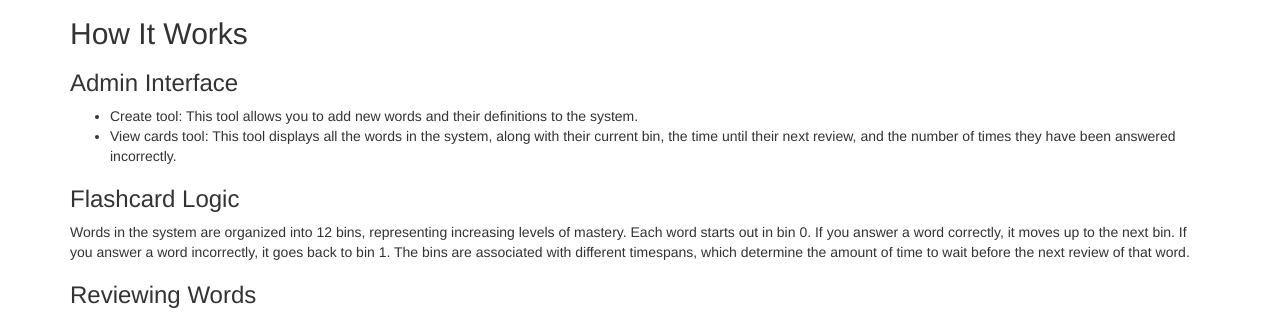
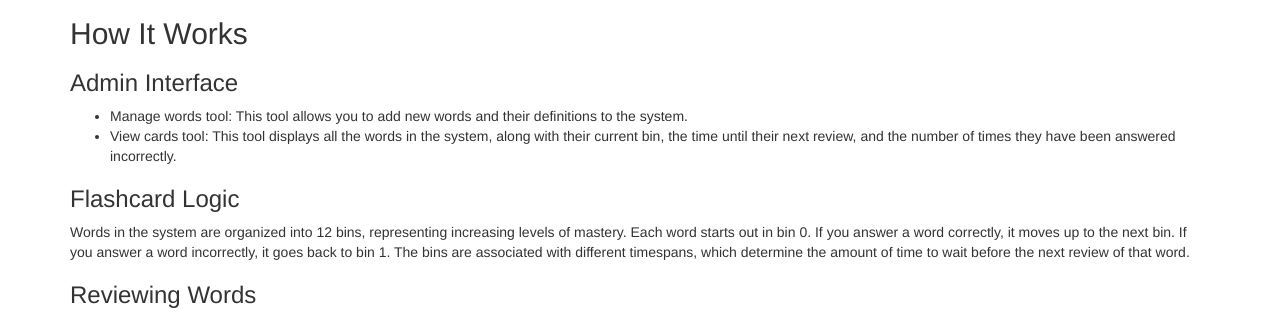
Before and after one commit to armantark/Anki-Clone, a Django app: page /about/ in a window 1280 px wide. Shown: the part 123-435 px from the top of the page. Run offline with Django 4.2, Linux system fonts and the light colour scheme; some libraries are stand-ins or nearby versions.

Commit message:
Added about.html

```diff
--- a/flashcards/templates/flashcards/about.html
+++ b/flashcards/templates/flashcards/about.html
@@ -11,7 +11,7 @@
 
     <h3>Admin Interface</h3>
     <ul>
-        <li>Create tool: This tool allows you to add new words and their definitions to the system.</li>
+        <li>Manage words tool: This tool allows you to add new words and their definitions to the system.</li>
         <li>View cards tool: This tool displays all the words in the system, along with their current bin, the time until their next review, and the number of times they have been answered incorrectly.</li>
     </ul>
 
```
